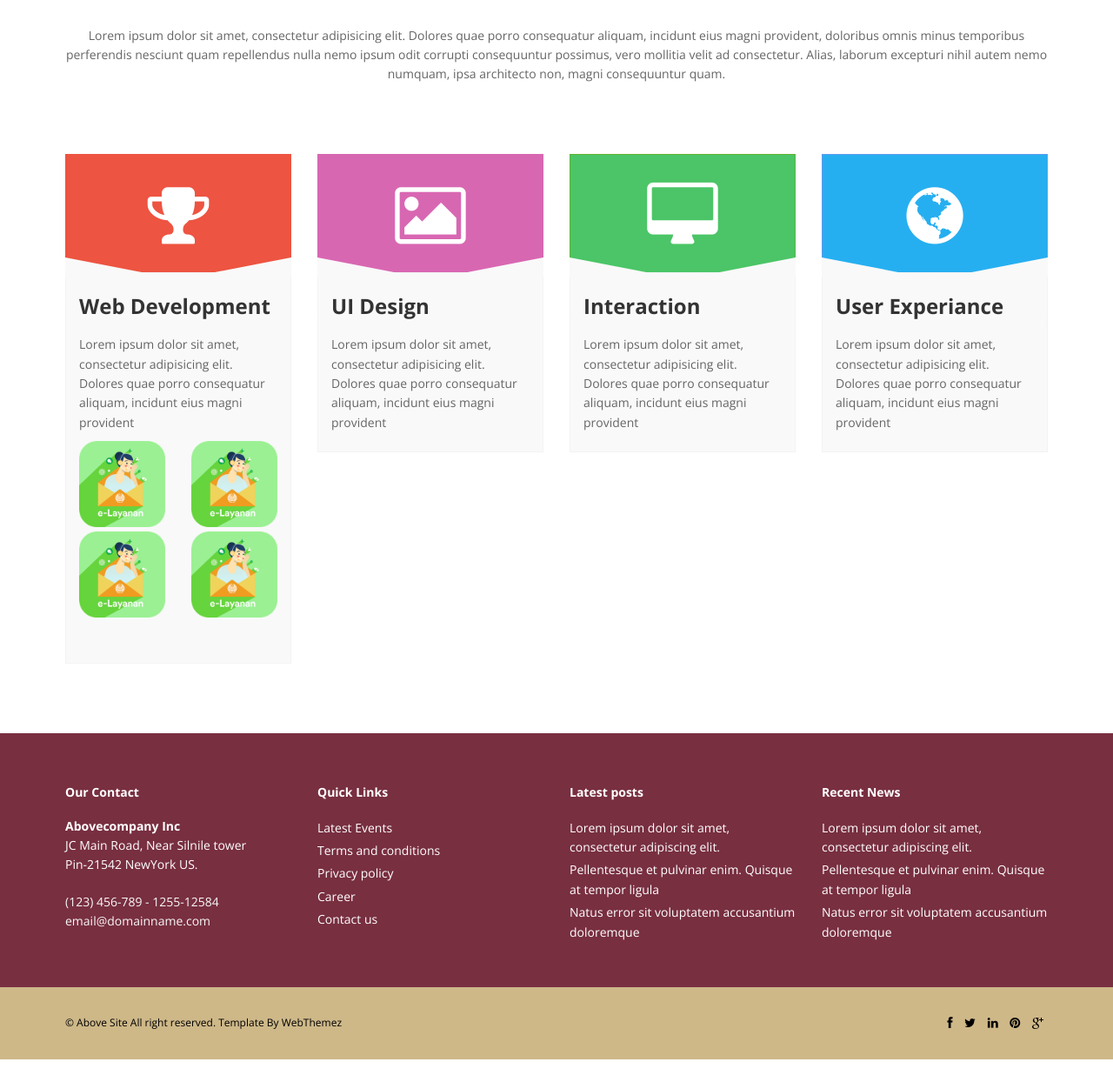
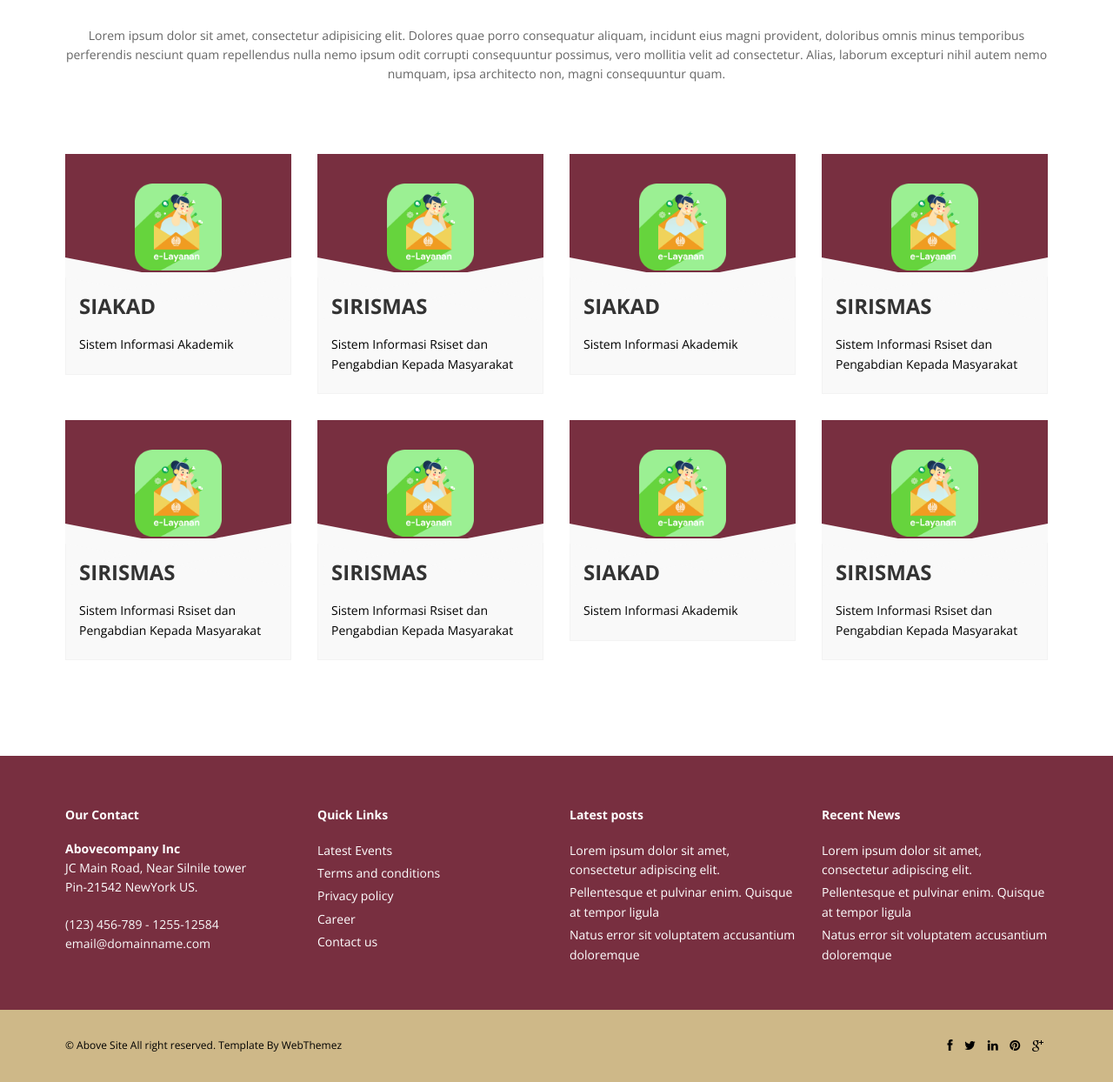
Before and after one commit to andriko19/mbkm, a CodeIgniter app: page /sso_uwp/ in a window 1280 px wide. Shown: the part 213-1457 px from the top of the page at 87% size. Before the commit the page ends 1431 px from the top, so only its background shows below. Run offline with CodeIgniter, Linux system fonts and the light colour scheme; some libraries are stand-ins or nearby versions.

Commit message:
edit file view home and edit file style.css

```diff
--- a/application/views/home.php
+++ b/application/views/home.php
@@ -98,45 +98,99 @@
     <div class="container">
       <div class="row">
         <div class="skill-home">
+
           <div class="skill-home-solid clearfix">
-            <div class="col-md-3 text-center">
-              <span class="icons c1"><i class="fa fa-trophy"></i></span>
+            <a href="" class="">
+              <div class="col-md-3 text-center link-hover">
+                <span class="icons c1"><img src="<?= base_url(); ?>assets/frontend/img/icon-sso/1.png" alt="logo"/></span>
                 <div class="box-area">
-              <h3>Web Development</h3>
-              <p>Lorem ipsum dolor sit amet, consectetur adipisicing elit. Dolores quae porro consequatur aliquam, incidunt eius magni provident</p>
-              <div class="row">
-                <div class="col-md-6 icon-sso">
-                  <a href=""> <img src="<?= base_url(); ?>assets/frontend/img/icon-sso/1.png" alt="logo"/> </a>
-                  <a href=""> <img src="<?= base_url(); ?>assets/frontend/img/icon-sso/1.png" alt="logo"/> </a>
+                <h3>SIAKAD</h3>
+                <p>Sistem Informasi Akademik</p>
               </div>
-                <div class="col-md-6 icon-sso">
-                  <a href=""> <img src="<?= base_url(); ?>assets/frontend/img/icon-sso/1.png" alt="logo"/> </a>
-                  <a href=""> <img src="<?= base_url(); ?>assets/frontend/img/icon-sso/1.png" alt="logo"/> </a>
+            </a>
           </div>
+
+          <div class="skill-home-solid clearfix">
+            <a href="">
+              <div class="col-md-3 text-center link-hover">
+                <span class="icons c1"><img src="<?= base_url(); ?>assets/frontend/img/icon-sso/1.png" alt="logo"/></span>
+                <div class="box-area">
+                <h3>SIRISMAS</h3>
+                <p>Sistem Informasi Rsiset dan Pengabdian Kepada Masyarakat</p>
               </div>
+            </a>
           </div>
+
+          <div class="skill-home-solid clearfix">
+            <a href="" class="">
+              <div class="col-md-3 text-center link-hover">
+                <span class="icons c1"><img src="<?= base_url(); ?>assets/frontend/img/icon-sso/1.png" alt="logo"/></span>
+                <div class="box-area">
+                <h3>SIAKAD</h3>
+                <p>Sistem Informasi Akademik</p>
               </div>
-          <div class="col-md-3 text-center">
-            <span class="icons c2"><i class="fa fa-picture-o"></i></span>
+            </a>
+          </div>
+
+          <div class="skill-home-solid clearfix">
+            <a href="">
+              <div class="col-md-3 text-center link-hover">
+                <span class="icons c1"><img src="<?= base_url(); ?>assets/frontend/img/icon-sso/1.png" alt="logo"/></span>
                 <div class="box-area">
-              <h3>UI Design</h3>
-              <p>Lorem ipsum dolor sit amet, consectetur adipisicing elit. Dolores quae porro consequatur aliquam, incidunt eius magni provident</p>
+                <h3>SIRISMAS</h3>
+                <p>Sistem Informasi Rsiset dan Pengabdian Kepada Masyarakat</p>
               </div>
+            </a>
           </div>
-          <div class="col-md-3 text-center">
-            <span class="icons c3"><i class="fa fa-desktop"></i></span>
+
+          <div class="skill-home-solid clearfix">
+            <a href="">
+              <div class="col-md-3 text-center link-hover">
+                <span class="icons c1"><img src="<?= base_url(); ?>assets/frontend/img/icon-sso/1.png" alt="logo"/></span>
                 <div class="box-area">
-              <h3>Interaction</h3>
-              <p>Lorem ipsum dolor sit amet, consectetur adipisicing elit. Dolores quae porro consequatur aliquam, incidunt eius magni provident</p>
+                <h3>SIRISMAS</h3>
+                <p>Sistem Informasi Rsiset dan Pengabdian Kepada Masyarakat</p>
               </div>
+            </a>
           </div>
-          <div class="col-md-3 text-center">
-            <span class="icons c4"><i class="fa fa-globe"></i></span>
+
+          <div class="skill-home-solid clearfix">
+            <a href="">
+              <div class="col-md-3 text-center link-hover">
+                <span class="icons c1"><img src="<?= base_url(); ?>assets/frontend/img/icon-sso/1.png" alt="logo"/></span>
                 <div class="box-area">
-              <h3>User Experiance</h3>
-              <p>Lorem ipsum dolor sit amet, consectetur adipisicing elit. Dolores quae porro consequatur aliquam, incidunt eius magni provident</p>
+                <h3>SIRISMAS</h3>
+                <p>Sistem Informasi Rsiset dan Pengabdian Kepada Masyarakat</p>
               </div>
+            </a>
           </div>
+
+          <div class="skill-home-solid clearfix">
+            <a href="" class="">
+              <div class="col-md-3 text-center link-hover">
+                <span class="icons c1"><img src="<?= base_url(); ?>assets/frontend/img/icon-sso/1.png" alt="logo"/></span>
+                <div class="box-area">
+                <h3>SIAKAD</h3>
+                <p>Sistem Informasi Akademik</p>
+              </div>
+            </a>
+          </div>
+
+          <div class="skill-home-solid clearfix">
+            <a href="">
+              <div class="col-md-3 text-center link-hover">
+                <span class="icons c1"><img src="<?= base_url(); ?>assets/frontend/img/icon-sso/1.png" alt="logo"/></span>
+                <div class="box-area">
+                <h3>SIRISMAS</h3>
+                <p>Sistem Informasi Rsiset dan Pengabdian Kepada Masyarakat</p>
+              </div>
+            </a>
+          </div>
+
+
+
+
+
         </div>
       </div>
     </div>
--- a/assets/frontend/css/style.css
+++ b/assets/frontend/css/style.css
@@ -358,8 +358,8 @@ right:0px;
 margin-bottom:50px;
 }
 .c1{
-border: #ed5441 1px solid;
-background:#ed5441;
+border: #782f40 1px solid;
+background:#782f40;
 }
 .c2{
 border: #D867B2 1px solid;
@@ -392,6 +392,24 @@ padding-top: 20px;
 font-size: 36px;
 font-weight: 700;
 }
+.skill-home img {
+	width: 100px;
+}
+.skill-home a {
+	text-decoration:none;
+	color: #000000;
+}
+.skill-home .link-hover {
+	margin-bottom: 30px;
+}
+.skill-home .link-hover:hover {
+	-webkit-transform: scale(1.2) rotate(1080deg);
+	-moz-transform: scale(1.2) rotate(1080deg);
+	-o-transform: scale(1.2) rotate(1080deg);
+	-ms-transform: scale(1.2) rotate(1080deg);
+	transform: scale(1.2) rotate(1080deg);
+}
+
 .testimonial-solid {
 padding: 50px 0 60px 0;
 margin: 0 0 0 0;
@@ -1762,8 +1780,6 @@ article img.pull-right, article .align-right{
     position: relative;
 }
 
-
-
 .courses{
 padding:50px 0
 }
```
Lines whose indentation alone changed are shown as unchanged.
